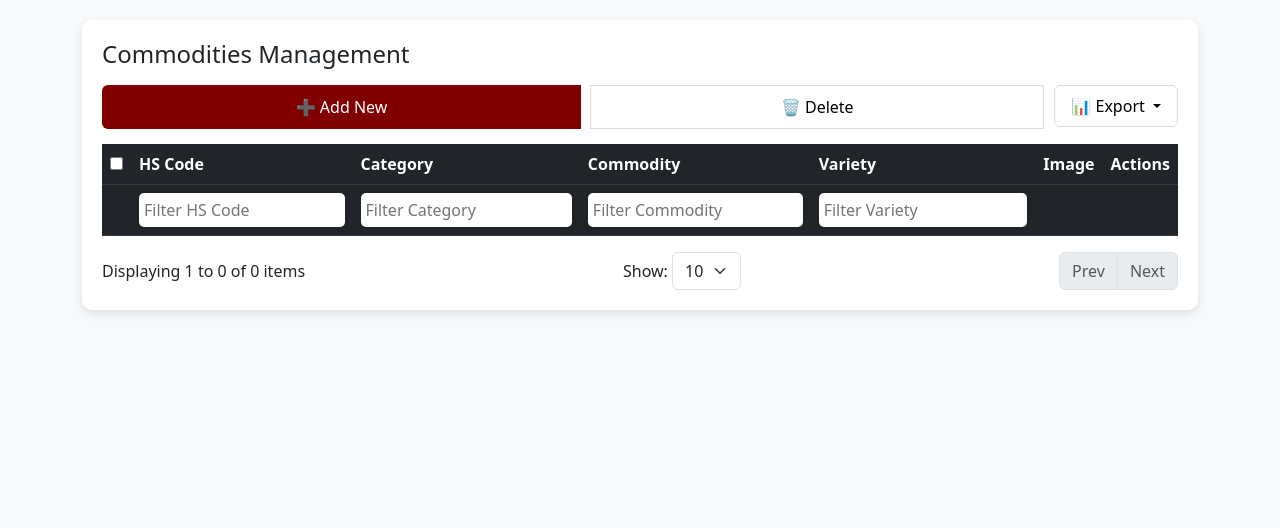
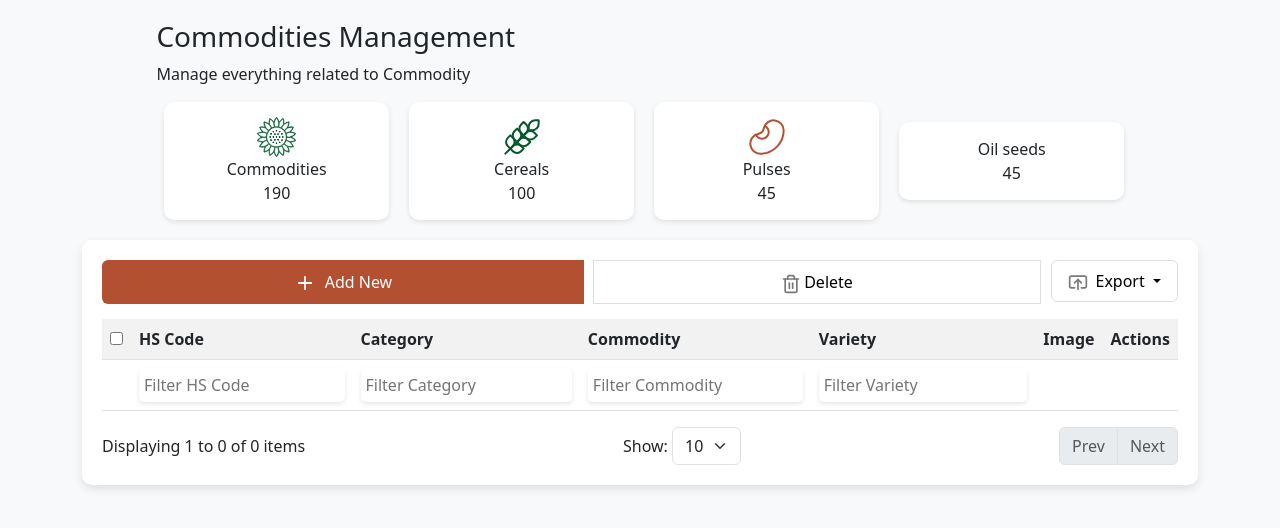
Before and after one commit to SimonAwiti/ratinapp, a PHP site: page /commodities.php in a window 1280 px wide. Shown: the top 528 px of the page. Run offline with PHP 8.4, Linux system fonts and the light colour scheme; data that the repository does not hold is empty.

Commit message:
restracturing the structure

```diff
--- a/base/commodities.php
+++ b/base/commodities.php
@@ -26,7 +26,9 @@ $commodities = array_slice($commodities, $startIndex, $itemsPerPage);
 
     <!-- Bootstrap 5.3 CSS -->
     <link href="https://cdn.jsdelivr.net/npm/bootstrap@5.3.0/dist/css/bootstrap.min.css" rel="stylesheet">
-
+    <link rel="stylesheet" href="assets/style.css" />
+    <link rel="stylesheet" href="assets/globals.css" />
+    <link rel="stylesheet" href="assets/styleguide.css" />
     <style>
         body {
             padding: 20px;
@@ -47,7 +49,7 @@ $commodities = array_slice($commodities, $startIndex, $itemsPerPage);
             gap: 10px; /* Space between buttons */
         }
         .btn-add-new {
-            background-color: maroon; /* Maroon color for Add New button */
+            background-color:  rgba(180, 80, 50, 1);;
             color: white;
             padding: 10px 20px; /* Larger button */
             font-size: 16px;
@@ -83,23 +85,85 @@ $commodities = array_slice($commodities, $startIndex, $itemsPerPage);
             outline: none;
             background: white;
         }
+        .stats-container {
+            display: flex;
+            gap: 20px; /* Space between items */
+            justify-content: space-between; /* Distributes evenly */
+            align-items: center;
+            flex-wrap: nowrap; /* Prevent wrapping */
+            width: 87%; /* Reduce width to 60% */
+            max-width: 100%; /* Ensure responsiveness */
+            margin: 0 auto 20px auto; /* Centers the div horizontally */
+            margin-left: 0.7%;
+        }
+
+        .stats-container > div {
+            flex: 1; /* Make all items take equal width */
+            background: white; /* Match table styling */
+            padding: 15px;
+            border-radius: 10px;
+            box-shadow: 0 2px 5px rgba(0, 0, 0, 0.1);
+            text-align: center;
+        }
+        .stats-section {
+            text-align: left;
+            margin-left: 11%; /* Adjust to align with stats-container */
+        }
+
     </style>
 </head>
 <body>
+<div class="stats-section">
+    <div class="text-wrapper-8"><h3>Commodities Management</h3></div>
+    <p class="p">Manage everything related to Commodity</p>
+
+            <div class="stats-container">
+                <div class="overlap-6">
+                <div class="img-wrapper"><img class="frame-38" src="img/frame-3.svg" /></div>
+                <div class="text-wrapper-34">Commodities</div>
+                <div class="text-wrapper-35">190</div>
+        </div>
+        <div class="overlap-7">
+            <div class="overlap-8"><img class="frame-39" src="img/frame-26.svg" /></div>
+            <div class="text-wrapper-36">Cereals</div>
+            <div class="text-wrapper-37">100</div>
+        </div>
+        <div class="overlap-9">
+            <div class="overlap-10"><img class="frame-40" src="img/frame-27.svg" /></div>
+            <div class="text-wrapper-38">Pulses</div>
+            <div class="text-wrapper-39">45</div>
+        </div>
+        <div class="group-wrapper">
+            <div class="group-20">
+                <div class="rtrtre-wrapper"><div class="rtrtre" src="img/frame-27.svg"></div></div>
+                <div class="text-wrapper-40">Oil seeds</div>
+                <div class="text-wrapper-41">45</div>
+            </div>
+        </div>
+    </div>
+</div>
 
 <div class="container">
     <div class="table-container">
-        <h4 class="mb-3">Commodities Management</h4>
 
         <!-- Action Buttons -->
         <div class="btn-group">
-            <a href="add_commodity.php" class="btn btn-add-new">➕ Add New</a>
-            <button class="btn btn-delete" onclick="deleteSelected()">🗑 Delete</button>
+            <a href="add_commodity.php" class="btn btn-add-new">
+                <img src="img/frame-10.svg" alt="Add New" style="width: 22px; height: 22px; margin-right: 5px;">
+                Add New
+            </a>
+
+            <button class="btn btn-delete" onclick="deleteSelected()">
+                <img src="img/frame-8.svg" alt="Delete" style="width: 20px; height: 20px; margin-right: 3px;">Delete
+            </button>
+
             <!-- Export Dropdown -->
             <div class="dropdown">
             <button class="btn btn-export dropdown-toggle" type="button" id="exportDropdown" data-bs-toggle="dropdown" aria-expanded="false">
-                    📊 Export
+                <img src="img/frame-25.svg" alt="Export" style="width: 20px; height: 20px; margin-right: 3px;">
+                Export
             </button>
+
                 <ul class="dropdown-menu" aria-labelledby="exportDropdown">
                     <li><a class="dropdown-item" href="#" onclick="exportSelected('excel')">Export to Excel</a></li>
                     <li><a class="dropdown-item" href="#" onclick="exportSelected('pdf')">Export to PDF</a></li>
@@ -109,8 +173,8 @@ $commodities = array_slice($commodities, $startIndex, $itemsPerPage);
 
         <!-- Table -->
         <table class="table table-striped table-hover">
-            <thead class="table-dark">
-                <tr>
+
+        <tr style="background-color: #d3d3d3 !important; color: black !important;">
             <th><input type="checkbox" id="selectAll"></th>
             <th>HS Code</th>
             <th>Category</th>
@@ -119,7 +183,7 @@ $commodities = array_slice($commodities, $startIndex, $itemsPerPage);
             <th>Image</th>
             <th>Actions</th>
         </tr>
-                <tr class="filter-row"> <!-- White background for filter row -->
+        <tr class="filter-row" style="background-color: white !important; color: black !important;">
             <th></th>
             <th><input type="text" class="filter-input" id="filterHsCode" placeholder="Filter HS Code"></th>
             <th><input type="text" class="filter-input" id="filterCategory" placeholder="Filter Category"></th>
@@ -129,6 +193,7 @@ $commodities = array_slice($commodities, $startIndex, $itemsPerPage);
             <th></th>
         </tr>
     </thead>
+
             <tbody id="commodityTable">
                 <?php foreach ($commodities as $commodity): ?>
                     <tr>
@@ -147,7 +212,10 @@ $commodities = array_slice($commodities, $startIndex, $itemsPerPage);
                             <?php endif; ?>
                         </td>
                         <td>
-                            <button class="btn btn-sm btn-warning">✏ Edit</button>
+                        <button class="btn btn-sm btn-warning">
+                            <img src="img/edit.svg" alt="Edit" style="width: 20px; height: 20px; margin-right: 5px;">
+                        </button>
+
                         </td>
                     </tr>
                 <?php endforeach; ?>
```
Also changed, not shown: base/comodities.html (+4 -190 lines). Lines whose indentation alone changed are shown as unchanged.
